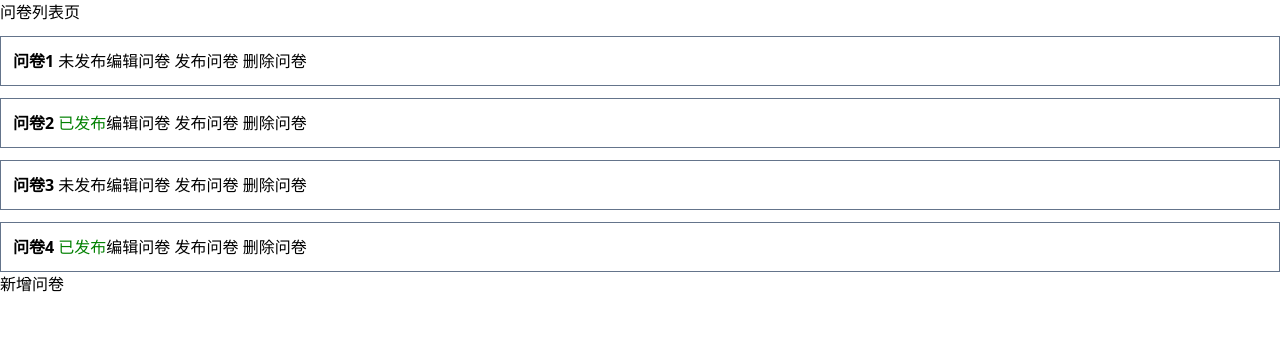
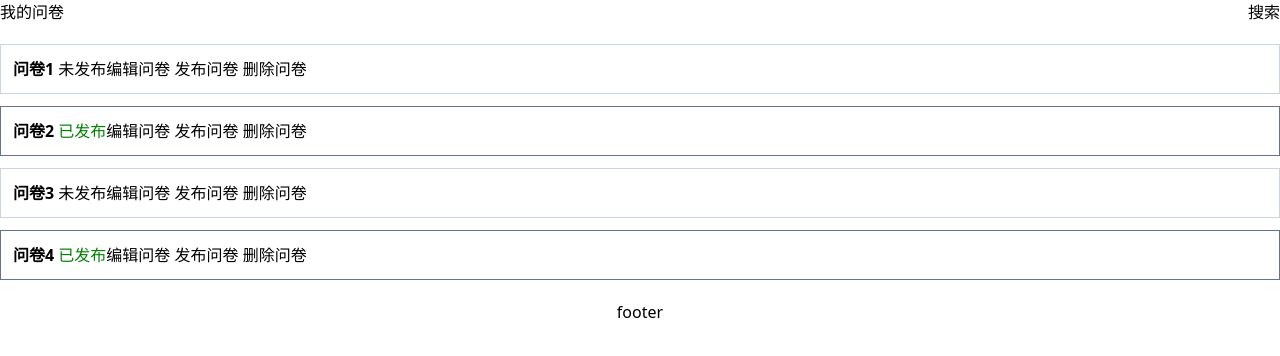
Before and after one commit to h4n-Rick/learn-react, a React (Vite) app: page / in a window 1280 px wide. Shown: the top 356 px of the page. Built offline with nearby package versions, Linux system fonts and the light colour scheme.

Commit message:
feat: finish

```diff
--- a/package.json
+++ b/package.json
@@ -21,6 +21,7 @@
 		"commit-msg": "node scripts/verify-commit.js"
 	},
 	"dependencies": {
+		"classnames": "^2.5.1",
 		"immer": "^10.1.1",
 		"react": "^18.3.1",
 		"react-dom": "^18.3.1"
--- a/src/App.tsx
+++ b/src/App.tsx
@@ -1,4 +1,4 @@
-import List1 from "./List1";
+import List1 from "./pages/List";
 function App() {
 	return (
 		<>
--- a/src/List1.tsx
+++ /dev/null
@@ -1,75 +0,0 @@
-import { type FC, useState } from "react";
-import QuestionCard from "./QuestionCard";
-import { produce } from "immer";
-
-const List1: FC = () => {
-	// 列表页
-	const [questionList, setQuestionList] = useState([
-		{ id: "q1", title: "问卷1", isPublished: false },
-		{ id: "q2", title: "问卷2", isPublished: true },
-		{ id: "q3", title: "问卷3", isPublished: false },
-		{ id: "q4", title: "问卷4", isPublished: true },
-	]);
-
-	function add() {
-		const r = Math.random().toString().slice(-3);
-		setQuestionList(
-			produce((draft) => {
-				draft.push({
-					id: `q${r}`,
-					title: `问卷${r}`,
-					isPublished: false,
-				});
-			}),
-		);
-	}
-
-	function editQuestion(id: string) {
-		console.log(`edit ${id}`);
-	}
-
-	function deleteQuestion(id: string) {
-		setQuestionList(
-			produce((draft) => {
-				const index = draft.findIndex((q) => q.id === id);
-				draft.splice(index, 1);
-			}),
-		);
-	}
-
-	function publishQuestion(id: string) {
-		setQuestionList(
-			produce((draft) => {
-				const q = draft.find((q) => q.id === id);
-				if (q) q.isPublished = true;
-			}),
-		);
-	}
-
-	return (
-		<div>
-			<h1>问卷列表页</h1>
-			<div>
-				{questionList.map((question) => {
-					const { id, title, isPublished } = question;
-					return (
-						<QuestionCard
-							key={id}
-							id={id}
-							title={title}
-							isPublished={isPublished}
-							editQuestion={editQuestion}
-							deleteQuestion={deleteQuestion}
-							publishQuestion={publishQuestion}
-						/>
-					);
-				})}
-			</div>
-			<button type="button" onClick={add}>
-				新增问卷
-			</button>
-		</div>
-	);
-};
-
-export default List1;
--- a/src/QuestionCard.tsx
+++ b/src/components/QuestionCard.tsx
@@ -1,23 +1,35 @@
 import type { FC } from "react";
+import classNames from "classnames";
 
 type PropsType = {
 	id: string;
 	title: string;
 	isPublished: boolean;
+	isStar: boolean;
+	answerCount: number;
+	createdAt: string;
 	deleteQuestion?: (id: string) => void;
 	editQuestion?: (id: string) => void;
 	publishQuestion?: (id: string) => void;
 };
 
-const QuestionCard: FC<PropsType> = (props) => {
+const QuestionCard: FC<PropsType> = (props: PropsType) => {
 	const {
 		id,
 		title,
 		isPublished,
+		isStar,
+		answerCount,
+		createdAt,
 		deleteQuestion,
 		editQuestion,
 		publishQuestion,
 	} = props;
+
+	const classes = classNames(
+		"mt-3 border  p-3",
+		isPublished ? "border-slate-500" : "border-slate-300",
+	);
 
 	function edit(id: string) {
 		editQuestion?.(id);
@@ -32,7 +44,7 @@ const QuestionCard: FC<PropsType> = (props) => {
 	}
 
 	return (
-		<div key={id} className="mt-3 border border-slate-500 p-3">
+		<div key={id} className={classes}>
 			<strong>{title}</strong>
 			&nbsp;
 			{isPublished ? (
--- /dev/null
+++ b/src/pages/List.tsx
@@ -0,0 +1,122 @@
+import { type FC, useState } from "react";
+import QuestionCard from "../components/QuestionCard";
+import { produce } from "immer";
+
+const rowQuestionList = [
+	{
+		id: "q1",
+		title: "问卷1",
+		isPublished: false,
+		isStar: false,
+		answerCount: 0,
+		createdAt: "2022-05-07",
+	},
+	{
+		id: "q2",
+		title: "问卷2",
+		isPublished: true,
+		isStar: false,
+		answerCount: 2,
+		createdAt: "2023-11-21",
+	},
+	{
+		id: "q3",
+		title: "问卷3",
+		isPublished: false,
+		isStar: true,
+		answerCount: 3,
+		createdAt: "2023-11-22",
+	},
+	{
+		id: "q4",
+		title: "问卷4",
+		isPublished: true,
+		isStar: false,
+		answerCount: 0,
+		createdAt: "2023-11-23",
+	},
+];
+
+const List1: FC = () => {
+	// 列表页
+	const [questionList, setQuestionList] = useState(rowQuestionList);
+
+	function add() {
+		const r = Math.random().toString().slice(-3);
+		setQuestionList(
+			produce((draft) => {
+				draft.push({
+					id: `q${r}`,
+					title: `问卷${r}`,
+					isPublished: false,
+				});
+			}),
+		);
+	}
+
+	function editQuestion(id: string) {
+		console.log(`edit ${id}`);
+	}
+
+	function deleteQuestion(id: string) {
+		setQuestionList(
+			produce((draft) => {
+				const index = draft.findIndex((q) => q.id === id);
+				draft.splice(index, 1);
+			}),
+		);
+	}
+
+	function publishQuestion(id: string) {
+		setQuestionList(
+			produce((draft) => {
+				const q = draft.find((q) => q.id === id);
+				if (q) q.isPublished = true;
+			}),
+		);
+	}
+
+	return (
+		<>
+			{/* header */}
+			<div className="mb-5 flex">
+				<div className="flex-1">
+					<h3>我的问卷</h3>
+				</div>
+				<div className="flex-1 text-right">搜索</div>
+			</div>
+
+			<div className="mb-5">
+				{questionList.map((q) => {
+					const { id } = q;
+					return <QuestionCard key={id} {...q} />;
+				})}
+			</div>
+			<div className="text-center">footer</div>
+		</>
+		// <div>
+		// 	<h1>问卷列表页</h1>
+		// 	<div>
+		// 		{questionList.map((question) => {
+		// 			const { id, title, isPublished } = question;
+		// 			return (
+		// 				<QuestionCard
+		// 					key={id}
+		// 					id={id}
+		// 					title={title}
+		// 					isPublished={isPublished}
+		// 					editQuestion={editQuestion}
+		// 					deleteQuestion={deleteQuestion}
+		// 					publishQuestion={publishQuestion}
+		// 				/>
+		// 			);
+		// 		})}
+		// 	</div>
+		// 	<button type="button" onClick={add}>
+		// 		新增问卷
+		// 	</button>
+		// </div>
+	);
+};
+
+export default List1;
--- a/tsconfig.app.json
+++ b/tsconfig.app.json
@@ -9,7 +9,7 @@
 		"skipLibCheck": true,
 
 		/* Bundler mode */
-		"moduleResolution": "bundler",
+		"moduleResolution": "Bundler",
 		"allowImportingTsExtensions": true,
 		"resolveJsonModule": true,
 		"isolatedModules": true,
@@ -21,7 +21,8 @@
 		"strict": true,
 		"noUnusedLocals": true,
 		"noUnusedParameters": true,
-		"noFallthroughCasesInSwitch": true
+		"noFallthroughCasesInSwitch": true,
+		"noImplicitAny": false
 	},
 	"include": ["src"]
 }
```
Also changed, not shown: 1 other file (tests, documents, lock files or other folders).
